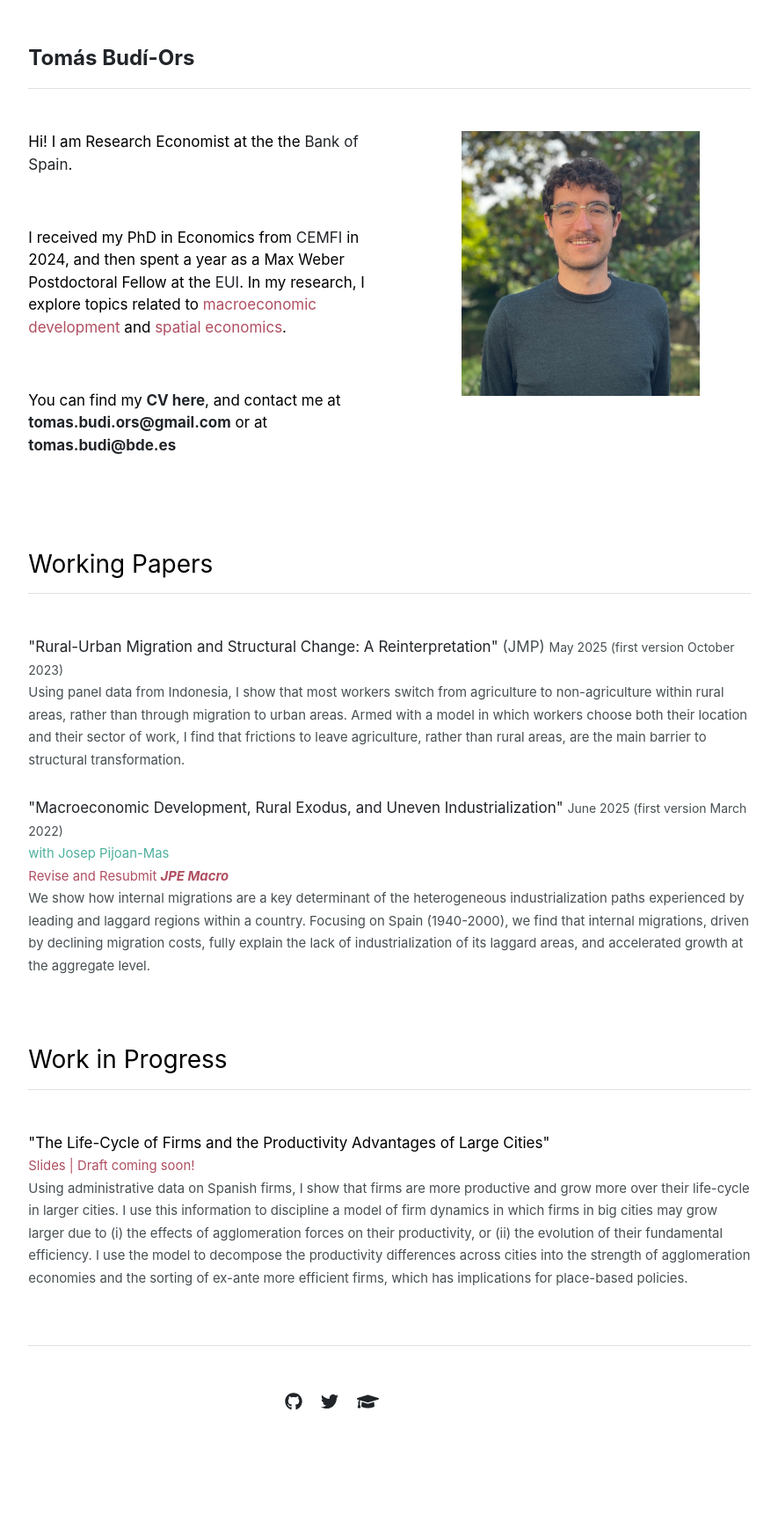
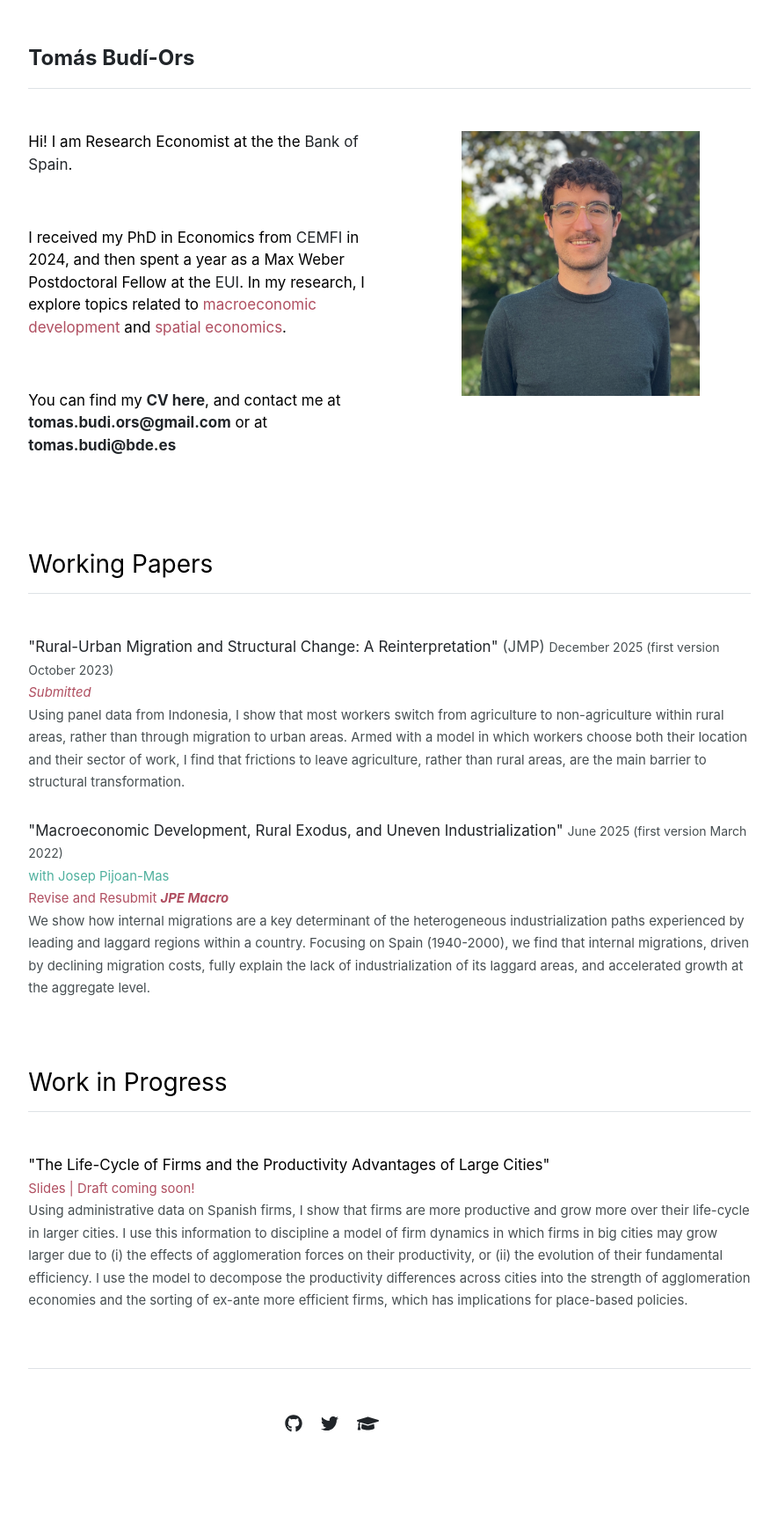
Before and after one commit to tomas-budi-ors/tomas-budi-ors.github.io, a Jekyll site: the page built from index.md, in a window 1280 px wide. Shown: the whole page at 88% size, without its empty margins (197-1082 px from the left). Built offline with Jekyll 4.4.1, drawn with Linux system fonts in a browser that asks for light colours; before the commit the page ends 1704 px from its top, so only the background shows below that.

Commit message:
Update JMP

```diff
--- a/_data/working_papers.yml
+++ b/_data/working_papers.yml
@@ -1,9 +1,9 @@
 featured:
 - {name: '"Rural-Urban Migration and Structural Change: A Reinterpretation"',
-    extra_info: '<span style="font-size: 17px;"> (JMP) </span> May 2025 (first version October 2023)',
+    extra_info: '<span style="font-size: 17px;"> (JMP) </span> December 2025 (first version October 2023)',
     url: '/working_papers/BudiOrs_JMP.pdf',
     # links: '<a href="/working_papers/BudiOrs_JMP.pdf" target="_blank" rel="noopener noreferrer"">Working paper</a>',
-    # status: '<em>Submitted</em>',
+    status: '<em>Submitted</em>',
     abstract: 'Using panel data from Indonesia, I show that most workers switch from agriculture to non-agriculture within rural areas, rather than through migration to urban areas. Armed with a model in which workers choose both their location and their sector of work, I find that frictions to leave agriculture, rather than rural areas, are the main barrier to structural transformation.'}
 - {name: '"Macroeconomic Development, Rural Exodus, and Uneven Industrialization"',
    extra_info: 'June 2025 (first version March 2022)',
```
Also changed, not shown: 1 other file.
